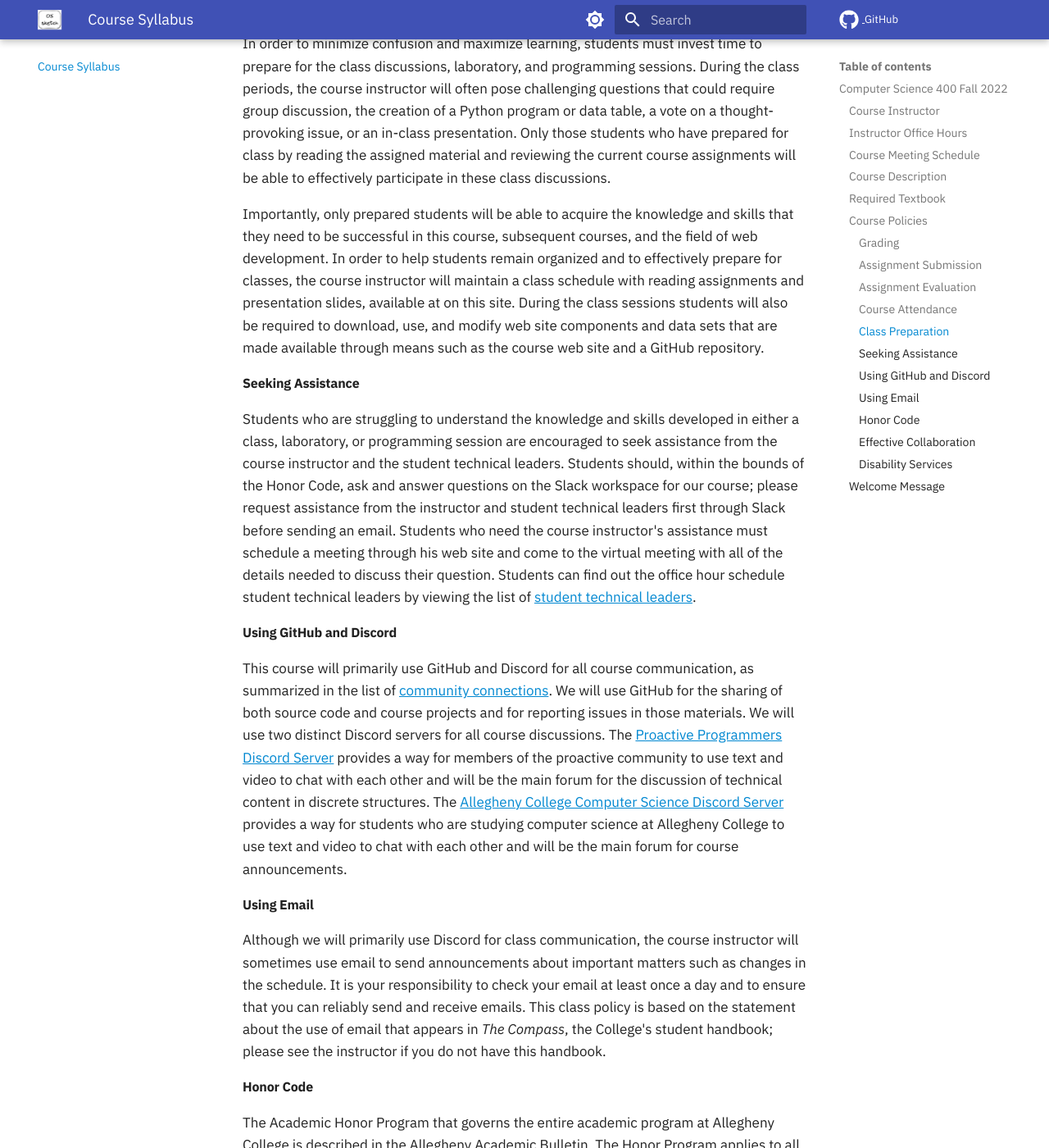
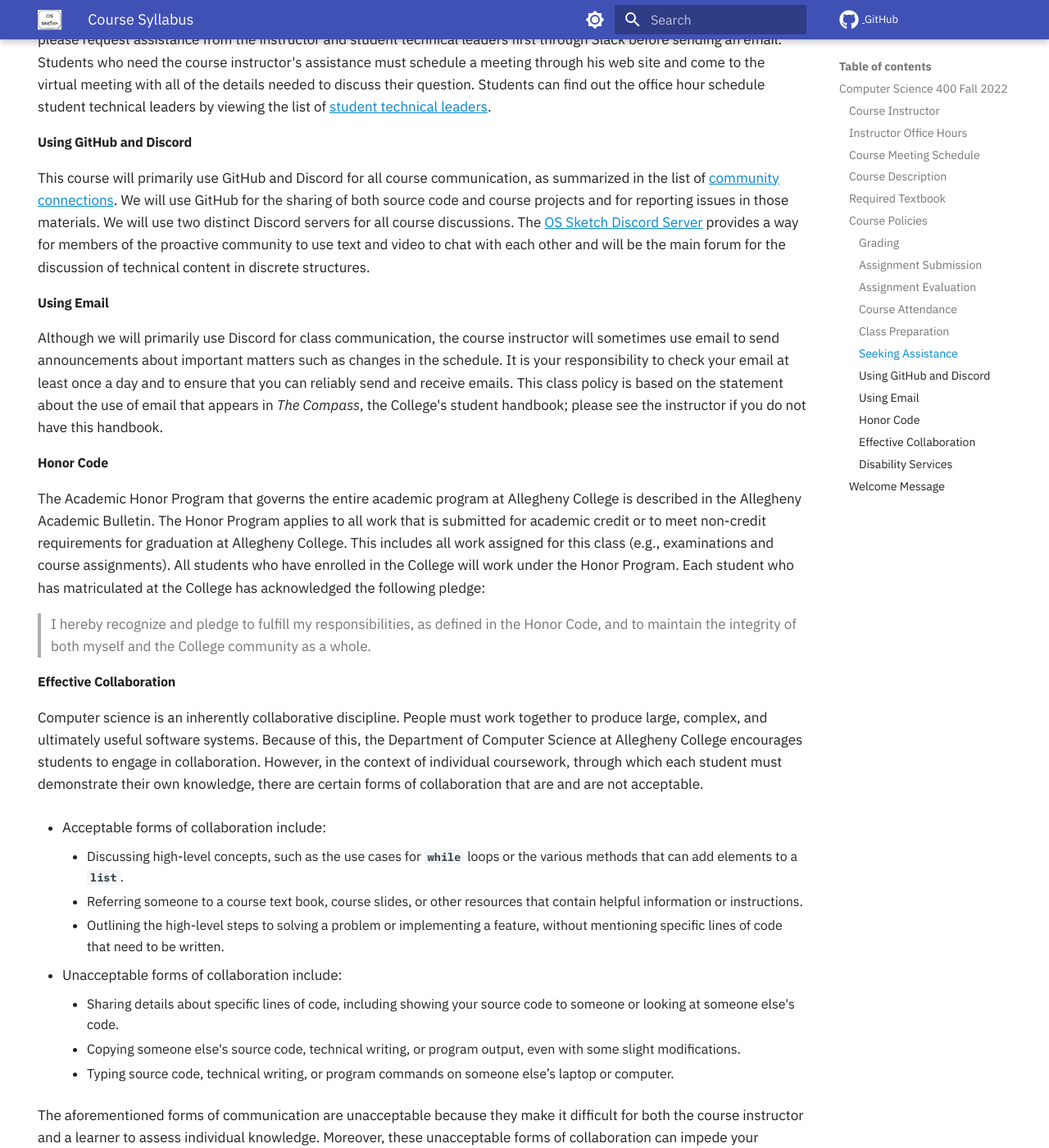
Before and after one commit to OS-Sketch/www.os-sketch.com, an MkDocs documentation site: the page built from docs/operating-systems/syllabus.md, in a window 1280 px wide and 1400 px high, scrolled down 3806 px. Shown: the whole window at 82% size. Built offline with MkDocs 1.6.1 and Material for MkDocs 9.7.7, drawn with Linux system fonts in a browser that asks for light colours; comment, search, counter and statistics services are not loaded.

Commit message:
fix: Correct link in syllabus and then remove left-nav.

```diff
--- a/docs/operating-systems/syllabus.md
+++ b/docs/operating-systems/syllabus.md
@@ -188,17 +193,13 @@ leaders](https://www.cs.allegheny.edu/teaching/technicalleaders/).
 
 This course will primarily use GitHub and Discord for all course communication,
 as summarized in the list of [community
-connections](/proactive-community/community-connections). We will use GitHub for
-the sharing of both source code and course projects and for reporting issues in
+connections](/operating-systems/learning-community). We will use GitHub for the
+sharing of both source code and course projects and for reporting issues in
 those materials. We will use two distinct Discord servers for all course
-discussions. The [Proactive Programmers Discord
-Server](https://discord.gg/kjah8MFYbR) provides a way for members of the
-proactive community to use text and video to chat with each other and will be
-the main forum for the discussion of technical content in discrete structures.
-The [Allegheny College Computer Science Discord
-Server](https://discord.gg/CS2h9kXzX6) provides a way for students who are
-studying computer science at Allegheny College to use text and video to chat
-with each other and will be the main forum for course announcements.
+discussions. The [OS Sketch Discord Server](https://discord.gg/9VfCdqffu6)
+provides a way for members of the proactive community to use text and video to
+chat with each other and will be the main forum for the discussion of technical
+content in discrete structures.
 
 #### Using Email
 
```
Also changed, not shown: other parts of docs/operating-systems/syllabus.md (+5 -0 lines).
